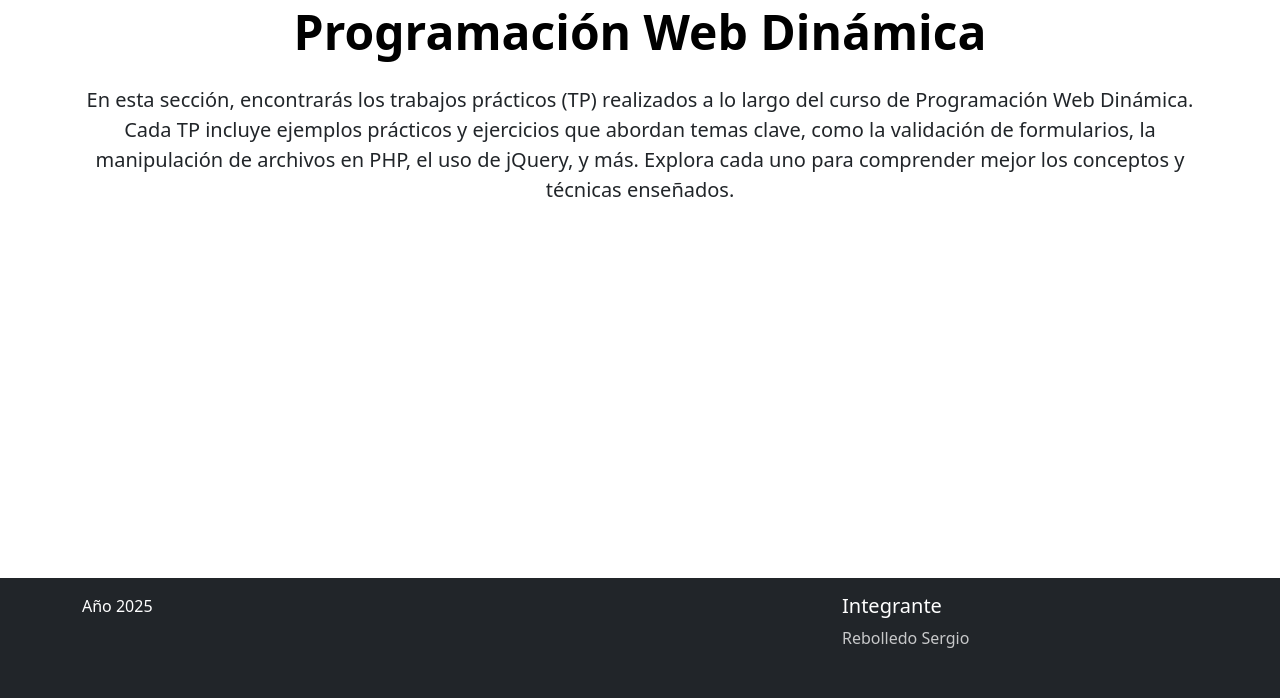
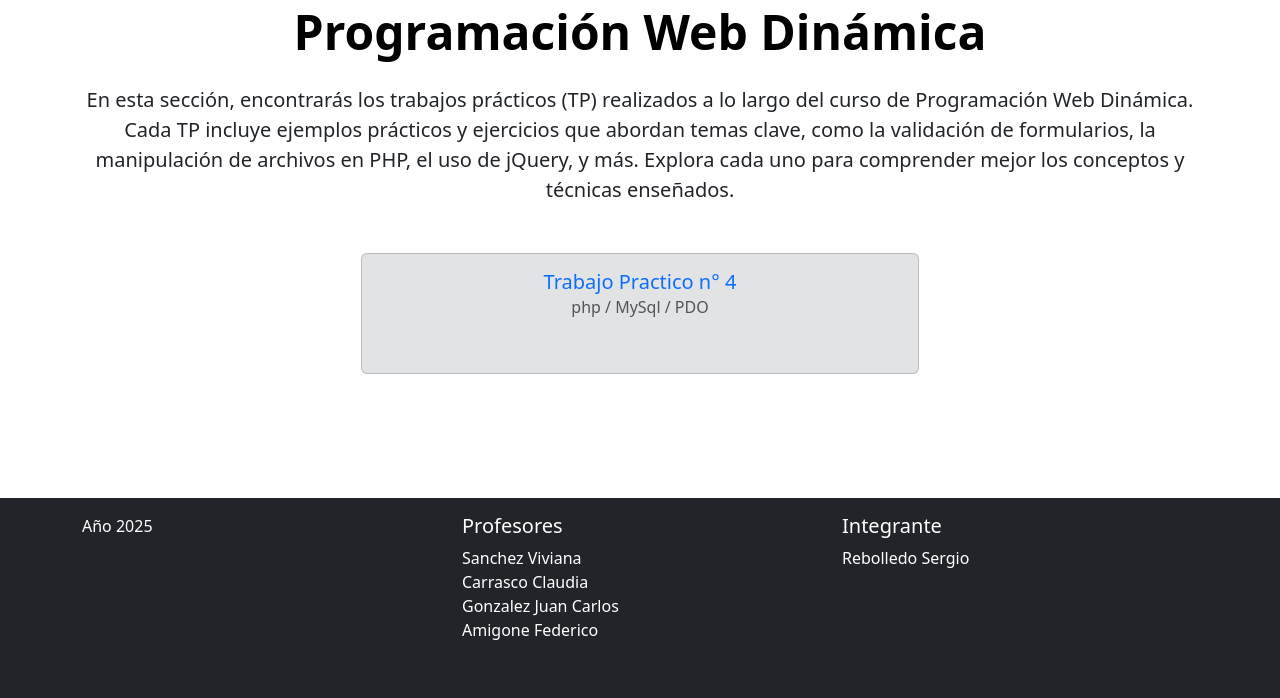
Before and after one commit to sergrebo/PWD, a PHP site: page / in a window 1280 px wide. Shown: the part 102-800 px from the top of the page. Run offline with PHP 8.4, Linux system fonts and the light colour scheme; some libraries are stand-ins or nearby versions.

Commit message:
Menú tp 4

```diff
--- a/TP/index.php
+++ b/TP/index.php
@@ -1,12 +1,36 @@
 <?php
-    include_once './vista/estructura/cabecera.php';
+	include_once './vista/estructura/cabecera.php';
 ?>
 
-<div class="container mt-5 text-center">
-    <h1 class="display-5 fw-bold text-body-emphasis">Programación Web Dinámica</h1>
-    <p class="lead mt-4">En esta sección, encontrarás los trabajos prácticos (TP) realizados a lo largo del curso de Programación Web Dinámica. Cada TP incluye ejemplos prácticos y ejercicios que abordan temas clave, como la validación de formularios, la manipulación de archivos en PHP, el uso de jQuery, y más. Explora cada uno para comprender mejor los conceptos y técnicas enseñados.</p>
-</div>
+<main class="container mt-5 text-center">
+	<h1 class="display-5 fw-bold text-body-emphasis">Programación Web Dinámica</h1>
+	<p class="lead mt-4">En esta sección, encontrarás los trabajos prácticos (TP) realizados a lo largo del curso de Programación Web Dinámica. Cada TP incluye ejemplos prácticos y ejercicios que abordan temas clave, como la validación de formularios, la manipulación de archivos en PHP, el uso de jQuery, y más. Explora cada uno para comprender mejor los conceptos y técnicas enseñados.</p>
+
+	<article class="card mt-5 w-50 mx-auto bg-secondary-subtle">
+		<section class="card-body mb-3">
+			<div class="row">
+				<div class="col mb-3">
+					<a href="#divColapsable" class="align-middle text-decoration-none" data-bs-toggle="collapse" aria-expanded="false" aria-controls="divColapsable">
+						<h5 class="card-title">Trabajo Practico n° 4</h5>
+						<h6 class="card-subtitle text-body-secondary mb-2">php / MySql / PDO</h6>
+					</a>
+				</div>
+			</div>
+			<div class="row collapse bg-transparent" id="divColapsable">
+				<div class="list-group text-start w-75 mx-auto">
+					<a href="./vista/tp/4/verAutos.php" class="list-group-item list-group-item-action list-group-item-dark">verAutos.php</a>
+					<a href="./vista/tp/4/buscarAuto.php" class="list-group-item list-group-item-action list-group-item-dark">buscarAuto.php</a>
+					<a href="./vista/tp/4/listaPersonas.php" class="list-group-item list-group-item-action list-group-item-dark">listaPersonas.php</a>
+					<a href="./vista/tp/4/nuevaPersona.php" class="list-group-item list-group-item-action list-group-item-dark">nuevaPersona.php</a>
+					<a href="./vista/tp/4/nuevoAuto.php" class="list-group-item list-group-item-action list-group-item-dark">nuevoAuto.php</a>
+					<a href="./vista/tp/4/cambioDuenio.php" class="list-group-item list-group-item-action list-group-item-dark">cambioDuenio.php</a>
+					<a href="./vista/tp/4/buscarPersona.php" class="list-group-item list-group-item-action list-group-item-dark">buscarPersona.php</a>
+				</div>
+			</div>
+		</section>
+	</article>
+</main>
 
 <?php
-    include_once './vista/estructura/pie.php';
+	include_once './vista/estructura/pie.php';
 ?>
--- a/TP/vista/estructura/pie.php
+++ b/TP/vista/estructura/pie.php
@@ -5,12 +5,20 @@
 					<p>Año 2025</p>
 				</div>
 
-                <div class="col mb-4"></div>
+				<div class="col mb-4">
+					<h5>Profesores</h5>
+					<ul class="list-unstyled">
+						<li class="">Sanchez Viviana</li>
+						<li class="">Carrasco Claudia</li>
+						<li class="">Gonzalez Juan Carlos</li>
+						<li class="">Amigone Federico</li>
+					</ul>
+				</div>
 
 				<div class="col mb-4">
 					<h5>Integrante</h5>
-                    <ul class="nav flex-column">
-                        <li class="nav-item mb-2 opacity-75">Rebolledo Sergio</li>
+					<ul class="list-unstyled">
+						<li class="">Rebolledo Sergio</li>
 					</ul>
 				</div>
 
@@ -19,11 +27,9 @@
 	</footer>
 
 	<!-- Bootstrap JS (including Popper) -->
-    <script src="https://cdn.jsdelivr.net/npm/@popperjs/core@2.11.8/dist/umd/popper.min.js"
-        integrity="sha384-I7E8VVD/ismYTF4hNIPjVp/Zjvgyol6VFvRkX/vR+Vc4jQkC+hVqc2pM8ODewa9r" crossorigin="anonymous">
+	<script src="https://cdn.jsdelivr.net/npm/@popperjs/core@2.11.8/dist/umd/popper.min.js" integrity="sha384-I7E8VVD/ismYTF4hNIPjVp/Zjvgyol6VFvRkX/vR+Vc4jQkC+hVqc2pM8ODewa9r" crossorigin="anonymous">
 	</script>
-    <script src="https://cdn.jsdelivr.net/npm/bootstrap@5.3.3/dist/js/bootstrap.min.js"
-        integrity="sha384-0pUGZvbkm6XF6gxjEnlmuGrJXVbNuzT9qBBavbLwCsOGabYfZo0T0to5eqruptLy" crossorigin="anonymous">
+	<script src="https://cdn.jsdelivr.net/npm/bootstrap@5.3.3/dist/js/bootstrap.min.js" integrity="sha384-0pUGZvbkm6XF6gxjEnlmuGrJXVbNuzT9qBBavbLwCsOGabYfZo0T0to5eqruptLy" crossorigin="anonymous">
 	</script>
 </body>
 
```
Lines whose indentation alone changed are shown as unchanged.
